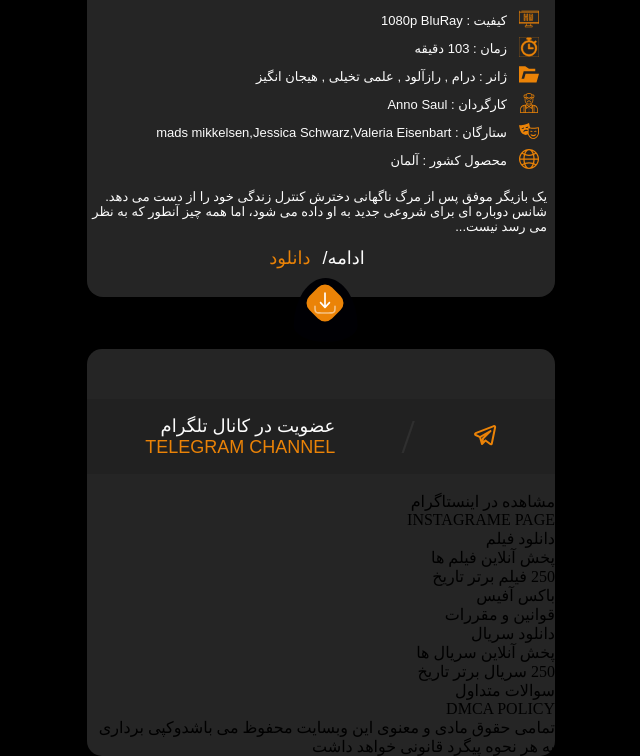
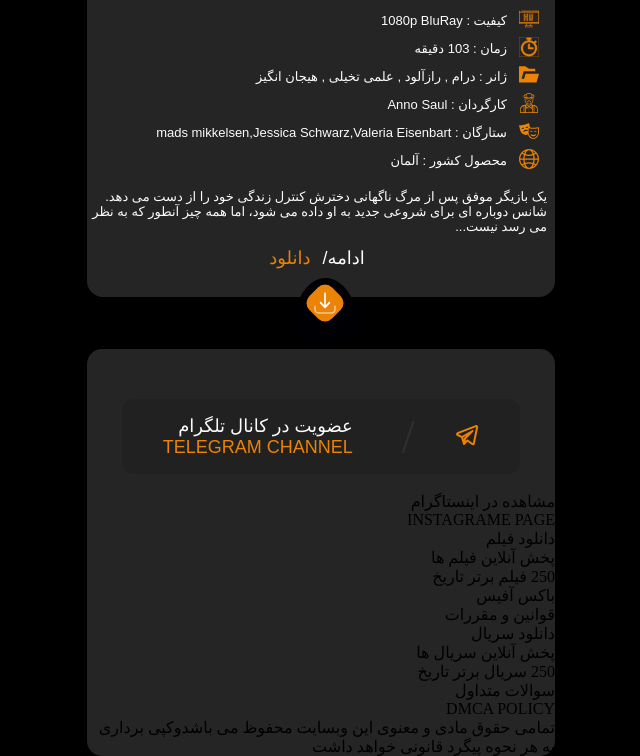
Before and after one commit to rd8479/midterm, a plain HTML site: page index.html in a window 1280 px wide. Shown: the part 2780-3536 px from the top of the page, without its empty margins (319-959 px from the left). Drawn offline with Linux system fonts and the light colour scheme.

Commit message:
add telegram bar

```diff
--- a/style.css
+++ b/style.css
@@ -395,10 +395,12 @@
     flex-direction: column;
 }
 .telegram{
+    width: 85%;
     display: flex;
     justify-content: space-evenly;
     align-items: center;
-    margin-top: 50px;
+    margin: 50px auto 0 auto;
     padding: 10px 0;
     background-color:#212121;
+    border-radius: 12px;
 }
```
